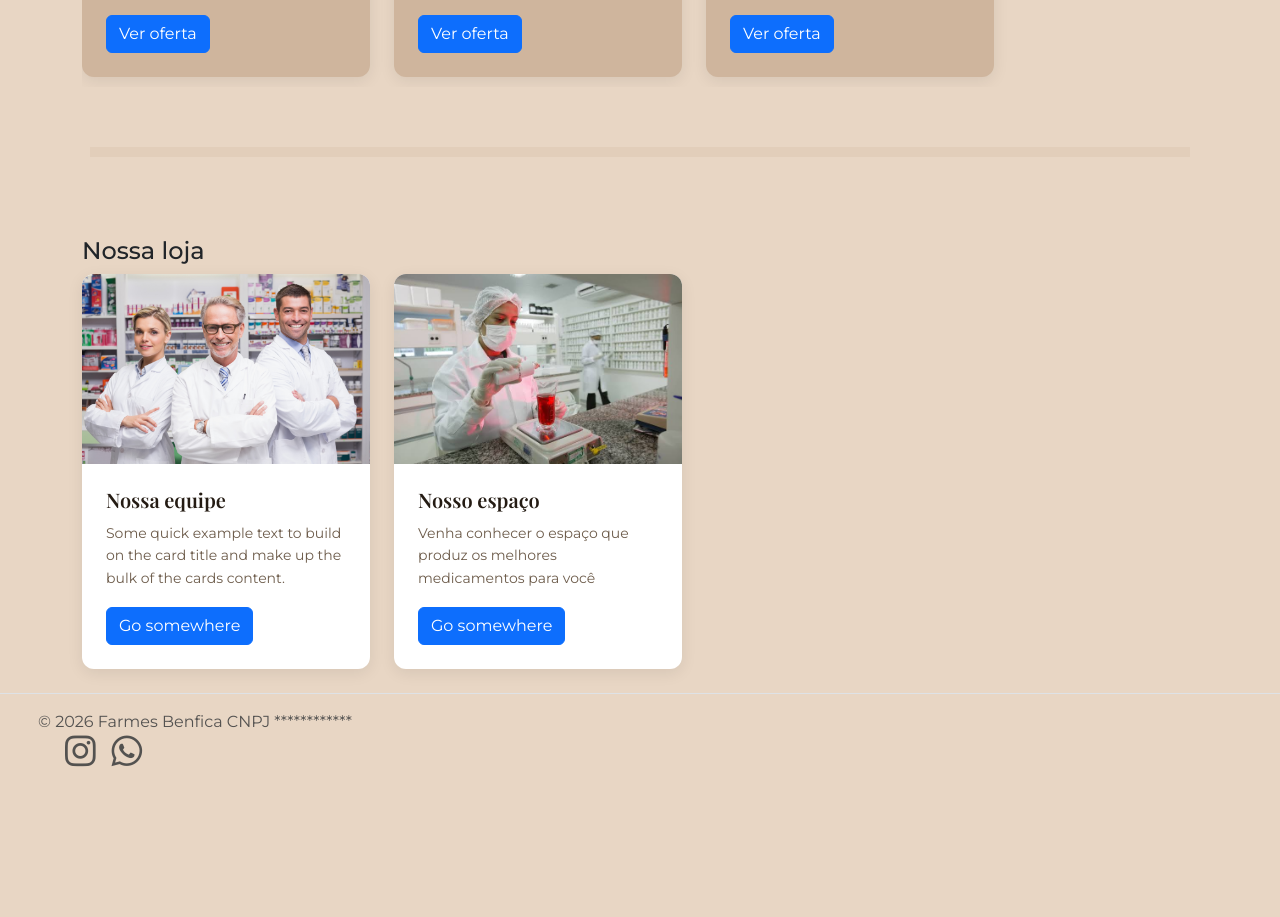
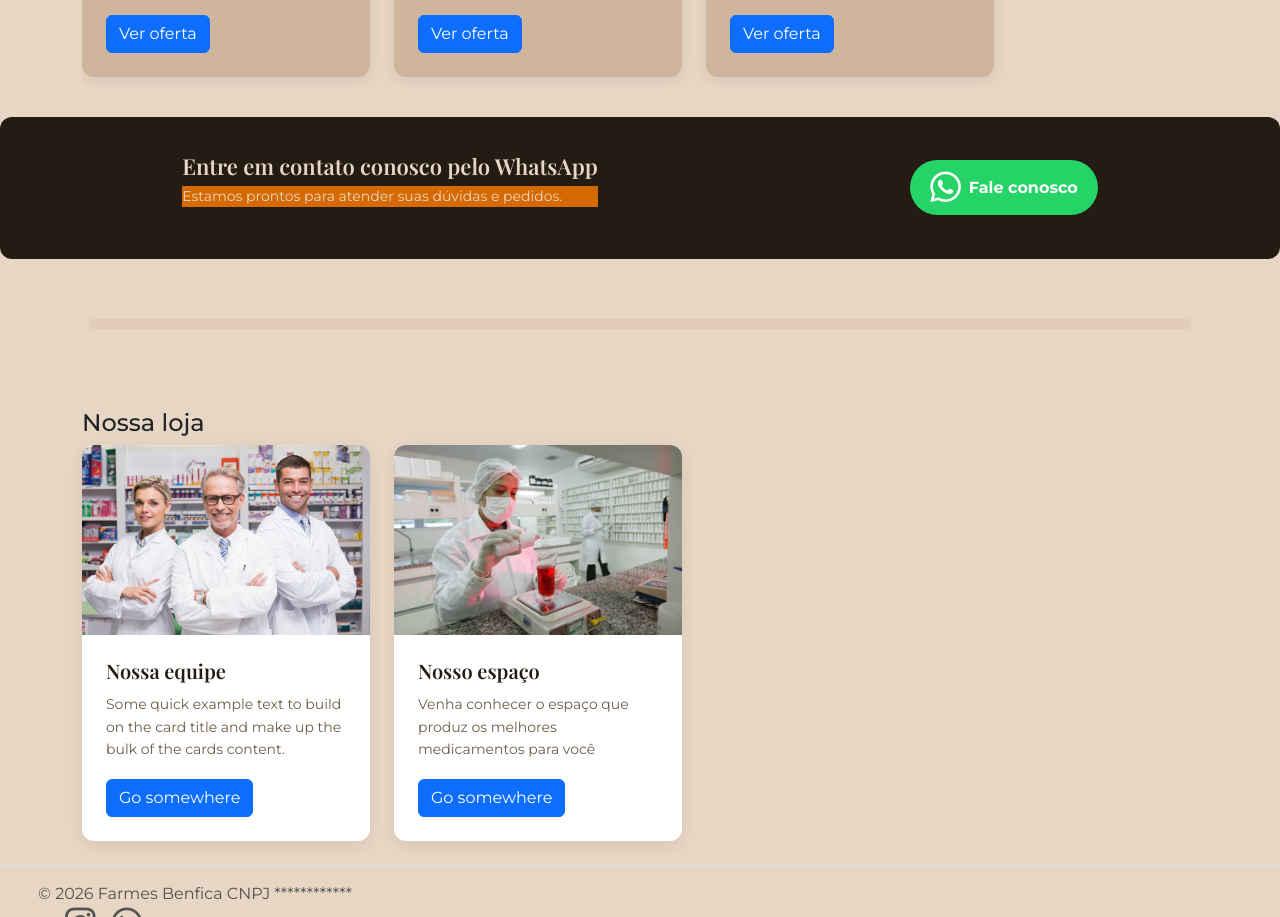
Before and after one commit to Cesar-I-A/projeto_derma, a plain HTML site: page index.html in a window 1280 px wide. Shown: the part 1290-2207 px from the top of the page. Before the commit the page ends 2101 px from the top, so only its background shows below. Drawn offline with nearby package versions, Linux system fonts and the light colour scheme.

Commit message:
Alinhamento e zap zap

```diff
--- a/assets/css/produtos.css
+++ b/assets/css/produtos.css
@@ -16,7 +16,26 @@
 }
 
 body {
-    background-color: var(--bege-escuro);
+    position: relative;
+    background-color: var(--creme);
+    font-family: 'Montserrat', sans-serif;
+    overflow-x: hidden;
+}
+
+
+
+
+body::before {
+    background-image: url("../images/fundo.png");
+    background-size: cover;
+    background-position: center;
+    content: "";
+    position: fixed;
+    width: 108%;
+    height: 107%;
+    top: -50px;
+    left: -100px;
+    z-index: -1;
 }
 
 h1 {
--- a/assets/css/style.css
+++ b/assets/css/style.css
@@ -21,7 +21,27 @@ body {
     position: relative;
     background-color: var(--creme);
     font-family: 'Montserrat', sans-serif;
+    overflow-x: hidden;
 }
+
+
+
+
+body::before {
+    background-image: url("../images/fundo.png");
+    background-size: cover;
+    background-position: center;
+    content: "";
+    position: fixed;
+    width: 108%;
+    height: 107%;
+    top: -50px;
+    left: -100px;
+    z-index: -1;
+    flex-wrap: wrap;
+}
+
+
 
 
 
@@ -233,7 +253,47 @@ body {
     object-fit: cover;
 }
 
+.cta-whatsapp {
+    display: flex;
+    flex-wrap: wrap;
+    justify-content: space-around;
+    align-items: center;
+    gap: 20px;
+    background-color: var(--marrom-escuro);
+    color: var(--creme);
+    border-radius: 12px;
+    padding: 36px 36px;
+    margin-top: 30px;
+}
 
+.cta-whatsapp h5 {
+    font-family: 'Playfair Display', serif;
+    font-size: 22px;
+    margin-bottom: 6px;
+}
+
+.cta-whatsapp p {
+    background-color: var(--laranja);
+    font-size: 14px;
+}
+
+.btn-zap {
+    display: inline-flex;
+    align-items: center;
+    gap: 8px;
+    background-color: #25D366;
+    color: #fff;
+    font-weight: bold;
+    padding: 10px 20px;
+    border-radius: 100px;
+    white-space: nowrap;
+    transition: background-color 0.3s ease, transform 0.2s ease;
+}
+
+.btn-zap:hover {
+    background-color: #1ebe5d;
+    transform: translateY(-2px);
+}
 
 
 .divisor {
--- a/index.html
+++ b/index.html
@@ -107,6 +107,18 @@
             </div>
         </div>
 
+        <div class="cta-whatsapp">
+            <div>
+                <h5>Entre em contato conosco pelo WhatsApp</h5>
+                <p>Estamos prontos para atender suas dúvidas e pedidos.</p>
+            </div>
+            <a href="https://api.whatsapp.com/send?phone=5599999999999" class="btn-zap" target="_blank">
+                <i class="fa-brands fa-whatsapp"></i>
+                <span>Fale conosco</span>
+            </a>
+        </div>
+
+
 
         <hr class="divisor">
 
```
Also changed, not shown: assets/images/fundo.png (added), assets/images/logo_semFundo.png (deleted), assets/images/logo_semFundo2.png (deleted).
